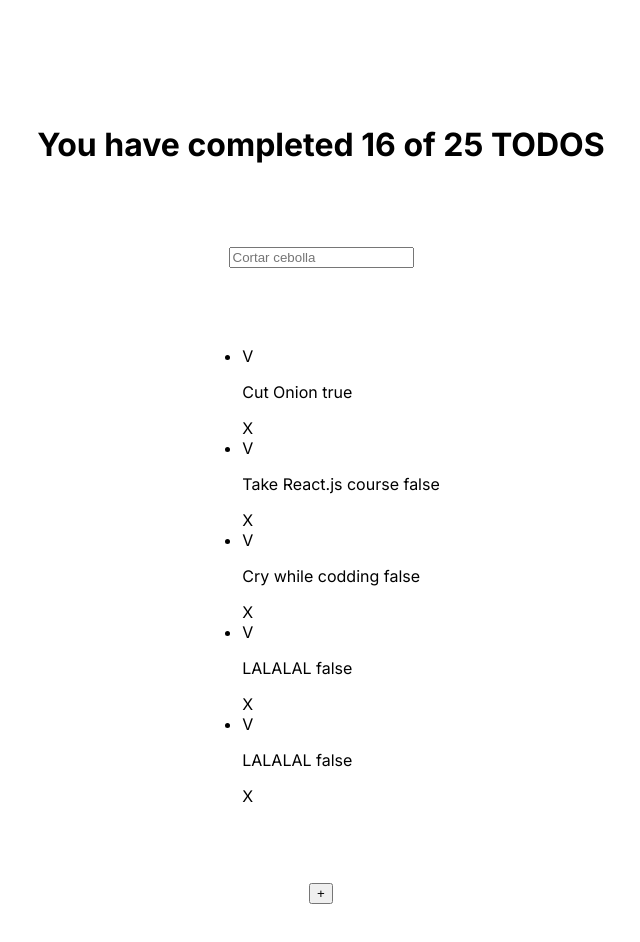
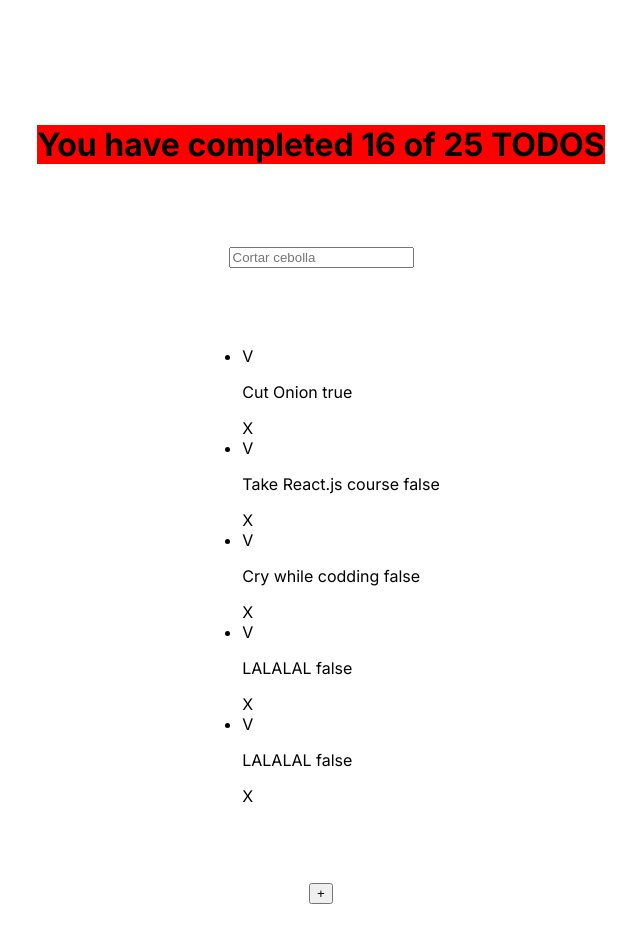
Before and after one commit to Ricardo-Tzuc/react.js-course, a Next.js app in the folder todo-machine-app/: page / in a window 1280 px wide. Shown: the top 942 px of the page, without its empty margins (319-959 px from the left). Built offline with nearby package versions, Linux system fonts and the light colour scheme.

Commit message:
inline styles added: passed as a variable

```diff
--- a/todo-machine-app/src/app/TodoCounter.js
+++ b/todo-machine-app/src/app/TodoCounter.js
@@ -1,6 +1,11 @@
+const styles = {
+  backgroundColor: 'red'
+}
+
+
 function  TodoCounter({total, completed}){
     return (
-      <h1>
+      <h1 style={styles}>
         You have completed {completed} of {total} TODOS
       </h1>
     );
```
